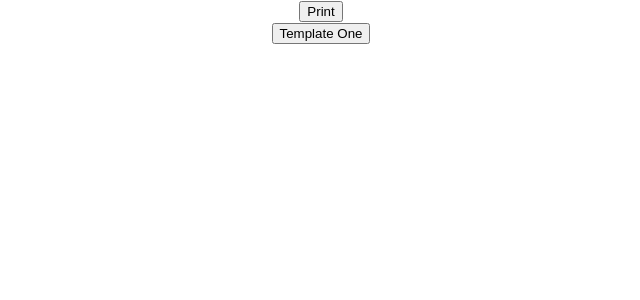
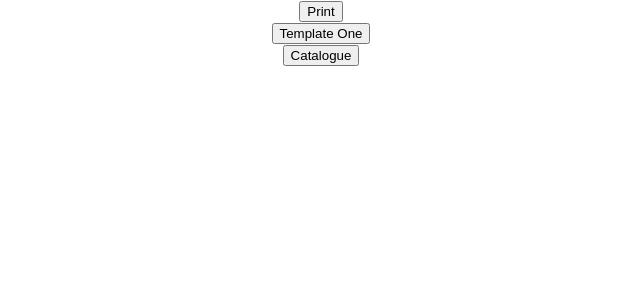
Before and after one commit to aks318/js-pdf-examples, a React (Create React App) app: page / in a window 1280 px wide. Shown: the top 300 px of the page, without its empty margins (319-959 px from the left). Built offline with nearby package versions, Linux system fonts and the light colour scheme.

Commit message:
catalogue template

```diff
--- a/src/App.js
+++ b/src/App.js
@@ -2,6 +2,7 @@ import './App.css';
 import jsPDF from 'jspdf';
 import autoTable from 'jspdf-autotable';
 import TemplateOne from './Templates/TemplateOne';
+import Catalogue from './Templates/Catalogue';
 
 function App() {
   const pdfPrint = () => {
@@ -70,6 +71,7 @@ doc.save('table.pdf')
     <div className="App">
       <button onClick={pdfPrint}>Print</button>
       <TemplateOne />
+      <Catalogue />
     </div>
   );
 }
--- /dev/null
+++ b/src/Templates/Catalogue.js
@@ -0,0 +1,86 @@
+import React from 'react'
+import jsPDF from 'jspdf';
+import autoTable from 'jspdf-autotable';
+
+const Catalogue = () => {
+    const gencatalogue = () => {
+        // let doc = new jsPDF();
+        // let y = 10
+        // let pageHeight = doc.internal.pageSize.height
+        // let pageWidth = doc.internal.pageSize.width
+        // console.log(pageHeight)
+        // for(let i=0 ; i<10 ; i++){
+        //     if(y+40>pageHeight) {
+        //         doc.addPage();
+        //         y=10
+        //     }
+        //     doc.addImage("http://101.53.133.164:1338/images/Diva_Invizio/shop/1/2.jpg" , (pageWidth/2)-15, y, 30, 30 ,'alias1')
+        //     y=y+40
+        // }
+        // doc.save("catalogue.pdf")
+
+        var doc = new jsPDF();
+        let pageWidth = doc.internal.pageSize.getWidth();
+        let pageHeight = doc.internal.pageSize.getHeight();
+        let finalY = pageHeight * 0.03;
+        doc.setFontSize(10);
+        doc.text('ITEM LIST', pageWidth / 2, finalY, 'center');
+        let y = finalY + 15;
+        for (let i = 0; i < 10; i++){
+            let designNumber = 111
+            let dataFile  = "http://101.53.133.164:1338/images/Diva_Invizio/shop/1/2.jpg"
+            let columns = [["Sr", "SKU Number", "Design No.", "Gr Wt", "Gold Wt", "D 1 Wt", "D 1 Pcs", "D 2 Wt", "D 2 Pcs", "Pt Wt", "Size"]];
+            let rows = [[(i + 1), 111, 111, 111, 111, 111, 111, 111, 111 , 111, 111]];
+
+            doc.autoTable({
+                head: columns,
+                body: rows,
+                bodyStyles: { minCellHeight: 5, fontSize: 8, lineColor: [0, 0, 0] },
+                headStyles: {
+                  lineColor: [0, 0, 0],
+                  fillColor: [192, 192, 192],
+                  textColor: 0,
+                  fontSize: 8,
+                  fontStyle: 'bold',
+                  lineWidth: 0.2
+                },
+                startY: y + 80,
+                columnStyles: {
+                  0: { cellWidth: 10 },
+                  1: { "overflow": "linebreak" },
+                  2: { "overflow": "linebreak" },
+                  3: { "overflow": "linebreak" },
+                  4: { "overflow": "linebreak" },
+                  5: { "overflow": "linebreak" },
+                },
+                rowPageBreak: 'avoid',
+                theme: 'grid',
+                tableLineColor: [0, 0, 0],
+                // eslint-disable-next-line no-loop-func
+                didDrawCell: async (data) => {
+                  if (data.column.index === 1 && data.cell.section === 'body') {
+                    doc.addImage(dataFile, 'JPEG', (pageWidth / 2) - 35, y, 70, 70)
+                    doc.text(`111`, (pageWidth / 2), y + 75, 'center')
+                  }
+                }
+              });
+              y += 120;
+              if (y >= pageHeight - 50 && i < 10 - 1) {
+                doc.addPage();
+                y = 20
+                finalY = 40
+            }
+        }
+        finalY = doc.previousAutoTable.finalY + 10
+        doc.save("catalogue.pdf")
+    }
+  return (
+    <div>
+        <button onClick={gencatalogue}>
+            Catalogue
+        </button>
+    </div>
+  )
+}
+
+export default Catalogue
```
